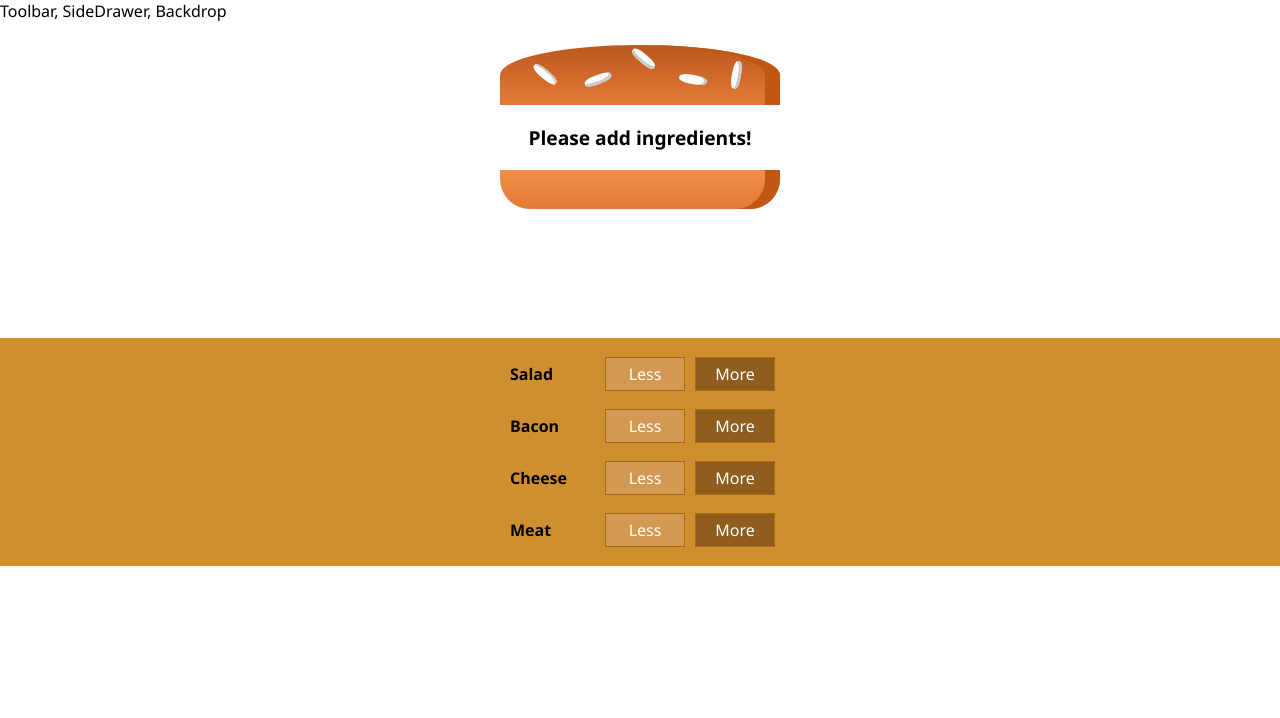
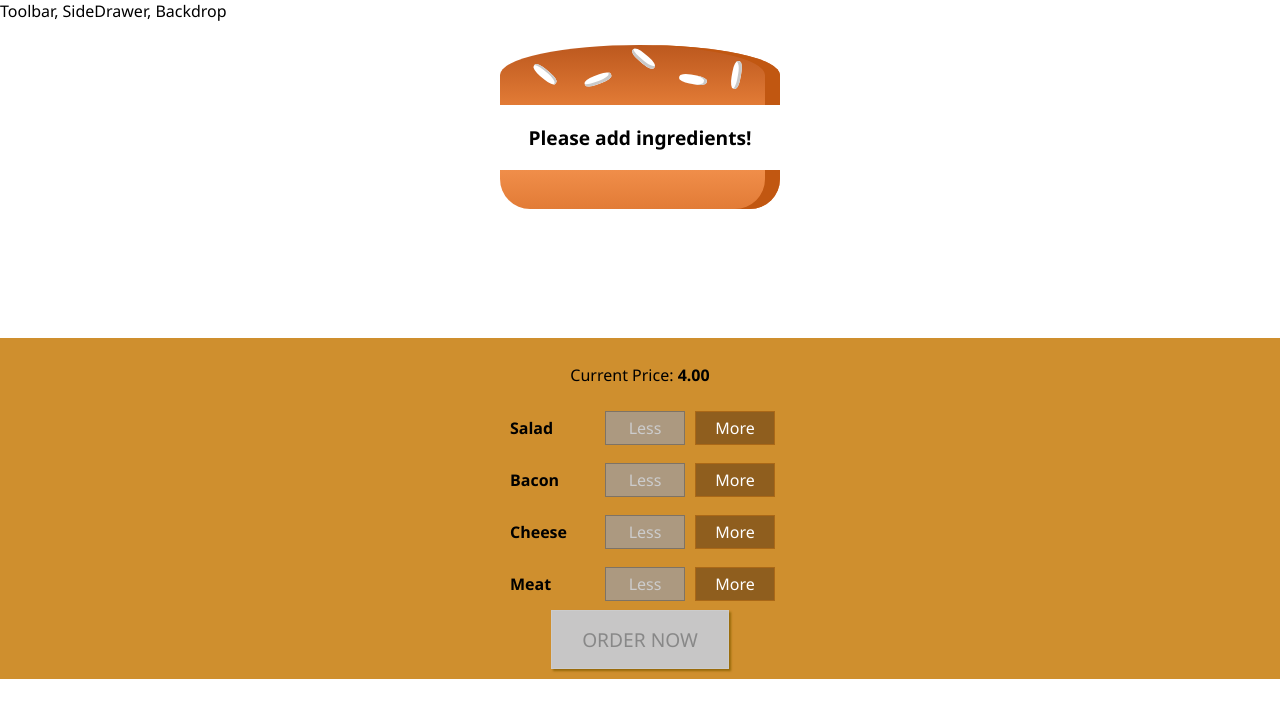
Before and after one commit to rodri0315/react-order-app, a React (Create React App) app: page / in a window 1280 px wide. Shown: the top 718 px of the page. Built offline with nearby package versions, Linux system fonts and the light colour scheme.

Commit message:
Add an order button and price to the controls.

```diff
--- a/src/components/BuildControls/BuildControl/BuildControl.js
+++ b/src/components/BuildControls/BuildControl/BuildControl.js
@@ -1,13 +1,13 @@
 import React from "react";
 import classes from "./BuildControl.module.css";
-const BuildControl = props => {
+const BuildControl = ({ label, removed, isDisabled, added }) => {
   return (
     <div className={classes.BuildControl}>
-      <div className={classes.Label}>{props.label}</div>
-      <button onClick={props.removed} className={classes.Less}>
+      <div className={classes.Label}>{label}</div>
+      <button onClick={removed} className={classes.Less} disabled={isDisabled}>
         Less
       </button>
-      <button onClick={props.added} className={classes.More}>
+      <button onClick={added} className={classes.More}>
         More
       </button>
     </div>
--- a/src/components/BuildControls/BuildControls.js
+++ b/src/components/BuildControls/BuildControls.js
@@ -7,17 +7,30 @@ const controls = [
   { label: "Cheese", type: "cheese" },
   { label: "Meat", type: "meat" }
 ];
-const BuildControls = ({ ingredientAdded, ingredientRemoved }) => {
+const BuildControls = ({
+  ingredientAdded,
+  ingredientRemoved,
+  disabled,
+  price,
+  canPurchase
+}) => {
   return (
     <div className={classes.BuildControls}>
+      <p>
+        Current Price: <strong>{price.toFixed(2)}</strong>
+      </p>
       {controls.map(control => (
         <BuildControl
           key={control.label}
           label={control.label}
           added={() => ingredientAdded(control.type)}
           removed={() => ingredientRemoved(control.type)}
+          isDisabled={disabled[control.type]}
         />
       ))}
+      <button disabled={!canPurchase} className={classes.OrderButton}>
+        ORDER NOW
+      </button>
     </div>
   );
 };
--- a/src/components/BuildControls/BuildControls.module.css
+++ b/src/components/BuildControls/BuildControls.module.css
@@ -8,3 +8,47 @@
   margin: auto;
   padding: 10px 0;
 }
+
+.OrderButton {
+  background-color: #DAD735;
+  outline: none;
+  cursor: pointer;
+  border: 1px solid #966909;
+  color: #966909;
+  font-family: inherit;
+  font-size: 1.2em;
+  padding: 15px 30px;
+  box-shadow: 2px 2px 2px #966909;
+}
+
+.OrderButton:hover,
+.OrderButton:active {
+  background-color: #A0DB41;
+  border: 1px solid #966909;
+  color: #966909;
+}
+
+.OrderButton:disabled {
+  background-color: #C7C6C6;
+  cursor: not-allowed;
+  border: 1px solid #ccc;
+  color: #888888;
+}
+
+.OrderButton:not(:disabled) {
+  animation: enable 0.3s linear;
+}
+
+@keyframes enable {
+  0% {
+    transform: scale(1);
+  }
+
+  60% {
+    transform: scale(1.1);
+  }
+
+  100% {
+    transform: scale(1);
+  }
+}
--- a/src/containers/BurgerBuilder/BurgerBuilder.js
+++ b/src/containers/BurgerBuilder/BurgerBuilder.js
@@ -4,8 +4,8 @@ import Burger from "../../components/Burger/Burger";
 import BuildControls from "../../components/BuildControls/BuildControls";
 
 const INGREDIENT_PRICES = {
-  salad: 0.5,
-  cheese: 0.7,
+  salad: 0.55,
+  cheese: 0.75,
   meat: 1.5,
   bacon: 1
 };
@@ -17,7 +17,17 @@ class BurgerBuilder extends Component {
       cheese: 0,
       meat: 0
     },
-    totalPrice: 4
+    totalPrice: 4,
+    canPurchase: false
+  };
+
+  updatePurchase = ingredients => {
+    const sum = Object.keys(ingredients)
+      .map(ingredient => ingredients[ingredient])
+      .reduce((prev, curr) => {
+        return prev + curr;
+      }, 0);
+    this.setState({ canPurchase: sum > 0 });
   };
 
   addIngredient = type => {
@@ -31,30 +41,43 @@ class BurgerBuilder extends Component {
     const priceAddition = INGREDIENT_PRICES[type];
     const newPrice = totalPrice + priceAddition;
     this.setState({ ingredients: updatedIngredients, totalPrice: newPrice });
+    this.updatePurchase(updatedIngredients);
   };
 
   removeIngredient = type => {
     const { ingredients, totalPrice } = this.state;
     const oldCount = ingredients[type];
+    if (oldCount <= 0) return;
     const updatedCount = oldCount - 1;
     const updatedIngredients = {
       ...ingredients
     };
-    updatedIngredients[type] = updatedCount < 0 ? 0 : updatedCount;
+    updatedIngredients[type] = updatedCount;
     const priceDeduction = INGREDIENT_PRICES[type];
-    const newPrice =
-      updatedCount < 0 ? totalPrice : totalPrice - priceDeduction;
+    const newPrice = totalPrice - priceDeduction;
     this.setState({ ingredients: updatedIngredients, totalPrice: newPrice });
+    this.updatePurchase(updatedIngredients);
   };
 
   render() {
-    console.log(this.state.totalPrice);
+    const { ingredients, totalPrice, canPurchase } = this.state;
+    const disabledInfo = {
+      ...ingredients
+    };
+    for (const key in disabledInfo) {
+      if (disabledInfo.hasOwnProperty(key)) {
+        disabledInfo[key] = disabledInfo[key] <= 0;
+      }
+    }
     return (
       <Aux>
         <Burger ingredients={this.state.ingredients} />
         <BuildControls
           ingredientAdded={this.addIngredient}
           ingredientRemoved={this.removeIngredient}
+          disabled={disabledInfo}
+          price={totalPrice}
+          canPurchase={canPurchase}
         />
       </Aux>
     );
```
